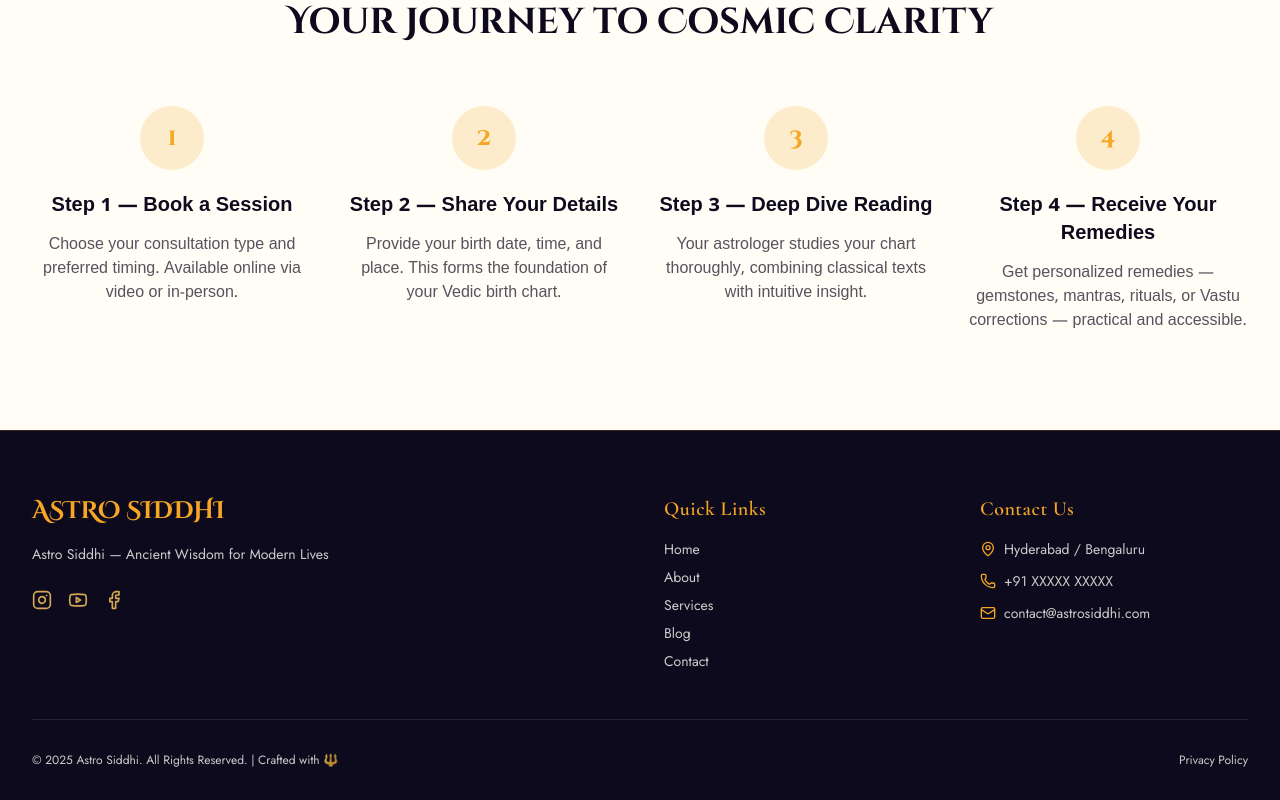
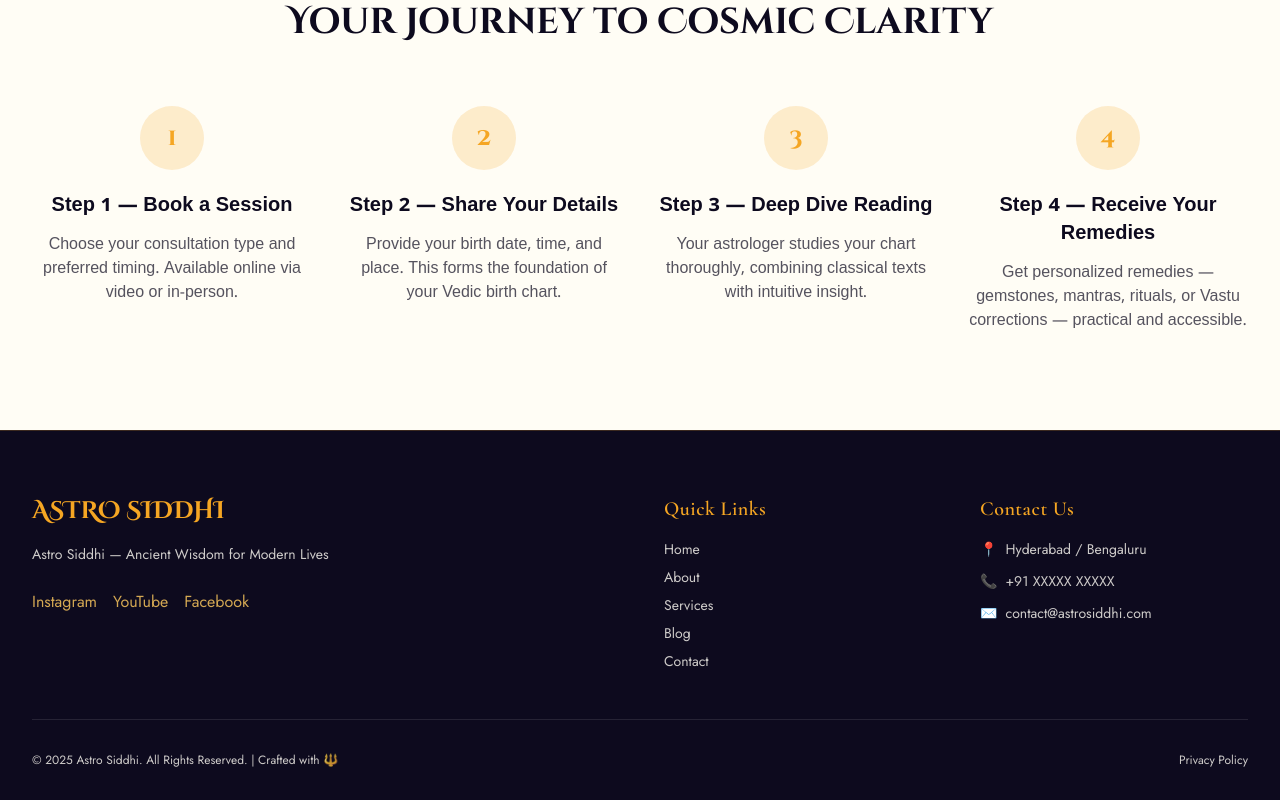
Before and after one commit to ksdnfaiw/astrosiddi, a Next.js app: page / in a window 1280 px wide. Shown: the part 2427-3227 px from the top of the page. Built offline with nearby package versions, Linux system fonts and the light colour scheme.

Commit message:
Fix lucide-react build error

```diff
--- a/src/components/layout/Footer.tsx
+++ b/src/components/layout/Footer.tsx
@@ -1,7 +1,7 @@
 import React from "react";
 import Link from "next/link";
 import { useTranslation } from "@/contexts/useTranslation";
-import { Facebook, Instagram, Youtube, Phone, Mail, MapPin } from "lucide-react";
+
 
 export function Footer() {
   const { t } = useTranslation();
@@ -16,9 +16,9 @@ export function Footer() {
             <h3 className="font-cinzel text-2xl font-bold text-gold mb-4">ASTRO SIDDHI</h3>
             <p className="mb-6 max-w-sm text-sm leading-relaxed">{t("footer.tagline")}</p>
             <div className="flex space-x-4">
-              <a href="#" className="text-mutedGold hover:text-gold transition-colors"><Instagram size={20} /></a>
-              <a href="#" className="text-mutedGold hover:text-gold transition-colors"><Youtube size={20} /></a>
-              <a href="#" className="text-mutedGold hover:text-gold transition-colors"><Facebook size={20} /></a>
+              <a href="#" className="text-mutedGold hover:text-gold transition-colors">Instagram</a>
+              <a href="#" className="text-mutedGold hover:text-gold transition-colors">YouTube</a>
+              <a href="#" className="text-mutedGold hover:text-gold transition-colors">Facebook</a>
             </div>
           </div>
 
@@ -39,15 +39,15 @@ export function Footer() {
             <h4 className="font-cormorant text-xl text-gold mb-4 font-semibold tracking-wide">Contact Us</h4>
             <ul className="space-y-3 text-sm">
               <li className="flex items-start">
-                <MapPin size={16} className="text-gold mr-2 mt-0.5 shrink-0" />
+                <span className="text-gold mr-2 shrink-0">📍</span>
                 <span>Hyderabad / Bengaluru</span>
               </li>
               <li className="flex items-center">
-                <Phone size={16} className="text-gold mr-2 shrink-0" />
+                <span className="text-gold mr-2 shrink-0">📞</span>
                 <span>+91 XXXXX XXXXX</span>
               </li>
               <li className="flex items-center">
-                <Mail size={16} className="text-gold mr-2 shrink-0" />
+                <span className="text-gold mr-2 shrink-0">✉️</span>
                 <span>contact@astrosiddhi.com</span>
               </li>
             </ul>
```
